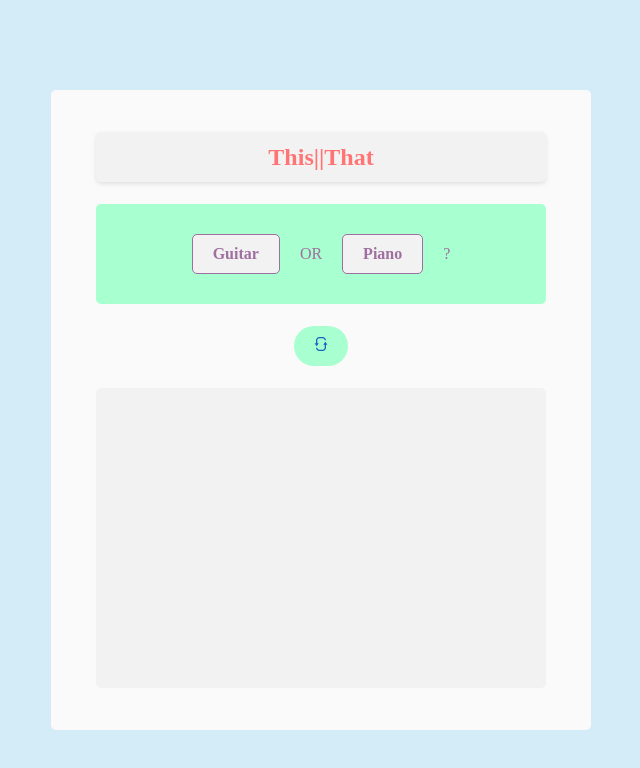
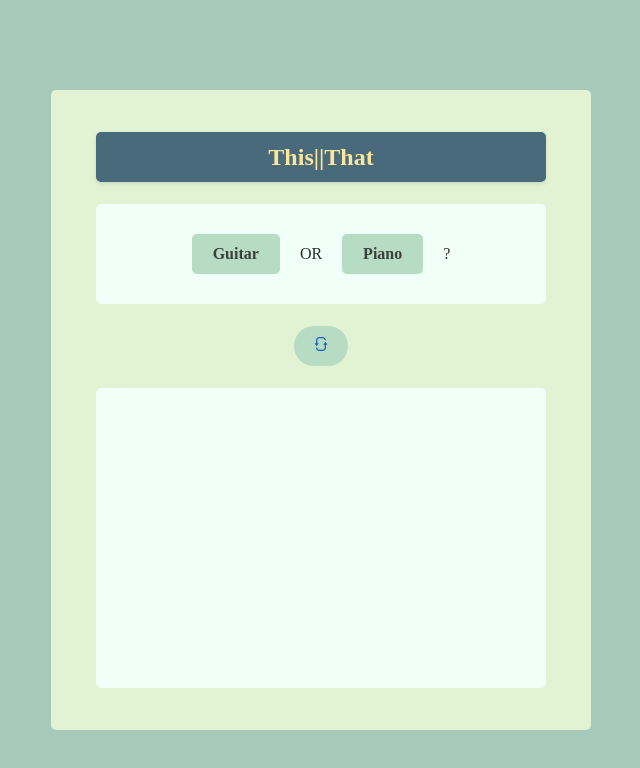
Before and after one commit to ulrichmabou/thisorthat-app-vite, a React (Vite) app: page / in a window 1280 px wide. Shown: the top 768 px of the page, without its empty margins (319-959 px from the left). Built offline with nearby package versions, Linux system fonts and the light colour scheme; a web font is replaced by a local one.

Commit message:
updated color palette

```diff
--- a/src/App.css
+++ b/src/App.css
@@ -1,15 +1,13 @@
 #root {
   max-width: 1280px;
   margin: 0 auto;
-  /* padding: 2rem; */
-  /* text-align: center; */
 }
 
-/* Own css from here  */
+/* Own css from here */
 
 body {
   margin: 0;
-  background-color: #d4ecf7;
+  background-color: #a6c9bb;
   align-items: center;
   padding: 10px;
 }
@@ -19,7 +17,7 @@ body {
   flex-direction: column;
   align-items: center;
   justify-content: space-evenly;
-  background-color: #fafafa;
+  background-color: #e2f3d3;
   width: 500px;
   max-width: 800px;
   height: 600px;
@@ -38,8 +36,8 @@ body {
   font-weight: 700;
   margin: 0 auto;
   border-radius: 5px;
-  background-color: rgb(242, 242, 242);
-  color: #ff7575;
+  background-color: #486a7a;
+  color: #fee59a;
   box-shadow: 0 2px 4px rgba(0, 0, 0, 0.1);
 }
 
@@ -51,13 +49,12 @@ body {
   margin: 0 auto;
   align-items: center;
   border-radius: 5px;
-  background-color: #a8ffcf;
+  background-color: #f0fff7;
 }
 
 .prompt-btn {
-  background-color: #f2f2f2;
-  color: #9f6f9f;
-  border: 1px solid #9f6f9f;
+  background-color: #b6ddc4;
+  color: #3e3e3c;
   font-family: 'Shantell Sans', cursive;
   border-radius: 5px;
   padding: 10px 20px;
@@ -68,9 +65,12 @@ body {
   transition: all 0.2s ease-in-out;
 }
 .prompt-btn:hover {
-  background-color: #ff7575;
-  border: 1px solid #d35c31;
-  color: #a8ffcf;
+  background-color: #486a7a;
+  color: #fee59a;
+}
+
+.prompt-btn:active {
+  box-shadow: inset 5px 5px 10px -3px rgba(0, 0, 0, 0.7);
 }
 
 .refresh {
@@ -79,7 +79,7 @@ body {
 
 .refresh-btn {
   border: none;
-  background-color: #a8ffcf;
+  background-color: #b6ddc4;
   border-radius: 50px;
 }
 
@@ -95,7 +95,7 @@ body {
   margin: 0 10px;
   font-size: 16px;
   font-weight: 500;
-  color: #9f6f9f;
+  color: #2e2e2e;
 }
 
 .feedback-container {
@@ -108,16 +108,15 @@ body {
   margin: 0 auto;
   align-items: center;
   border-radius: 5px;
-  background-color: #f2f2f2;
+  background-color: #f0fff7;
 }
 
 .feedback-text {
   display: flex;
   font-size: 20px;
   font-weight: 700;
-  color: #ff7575;
+  color: #486a7a;
 }
-
 
 .next {
   display: flex;
@@ -125,7 +124,7 @@ body {
 
 .next-btn {
   border: none;
-  background-color: #a8ffcf;
+  background-color: #b6ddc4;
   border-radius: 50px;
 }
 
@@ -137,9 +136,9 @@ body {
   box-shadow: inset 5px 5px 10px -3px rgba(0, 0, 0, 0.7);
 }
 
-.feedback-prompt {
+.feedback-result {
   display: flex;
-  color: #3C424D;
+  color: #2e2e2e;
   font-size: 16px;
   font-weight: 400;
   padding: 10px;
@@ -151,7 +150,7 @@ body {
 
 .refresh-all-btn {
   border: none;
-  background-color: #ff7575;
+  background-color: #b6ddc4;
   border-radius: 50px;
 }
 
--- a/src/components/Feedback.jsx
+++ b/src/components/Feedback.jsx
@@ -16,9 +16,9 @@ const Feedback = (props) => {
                     }
                 </div>
             }
-            {props.promptSent && <p className="feedback-prompt">
+            {props.promptSent && <p className="feedback-result">
                 You are someone who prefers {props.selection === props.optionAText ? props.selection : props.optionBText} over {props.selection === props.optionAText ? props.optionBText : props.optionAText}.</p>}
-            {props.description && <p className="feedback-description">{props.description}</p>}
+            {/* {props.description && <p className="feedback-description">{props.description}</p>} */}
         </div>
     )
 }
```
